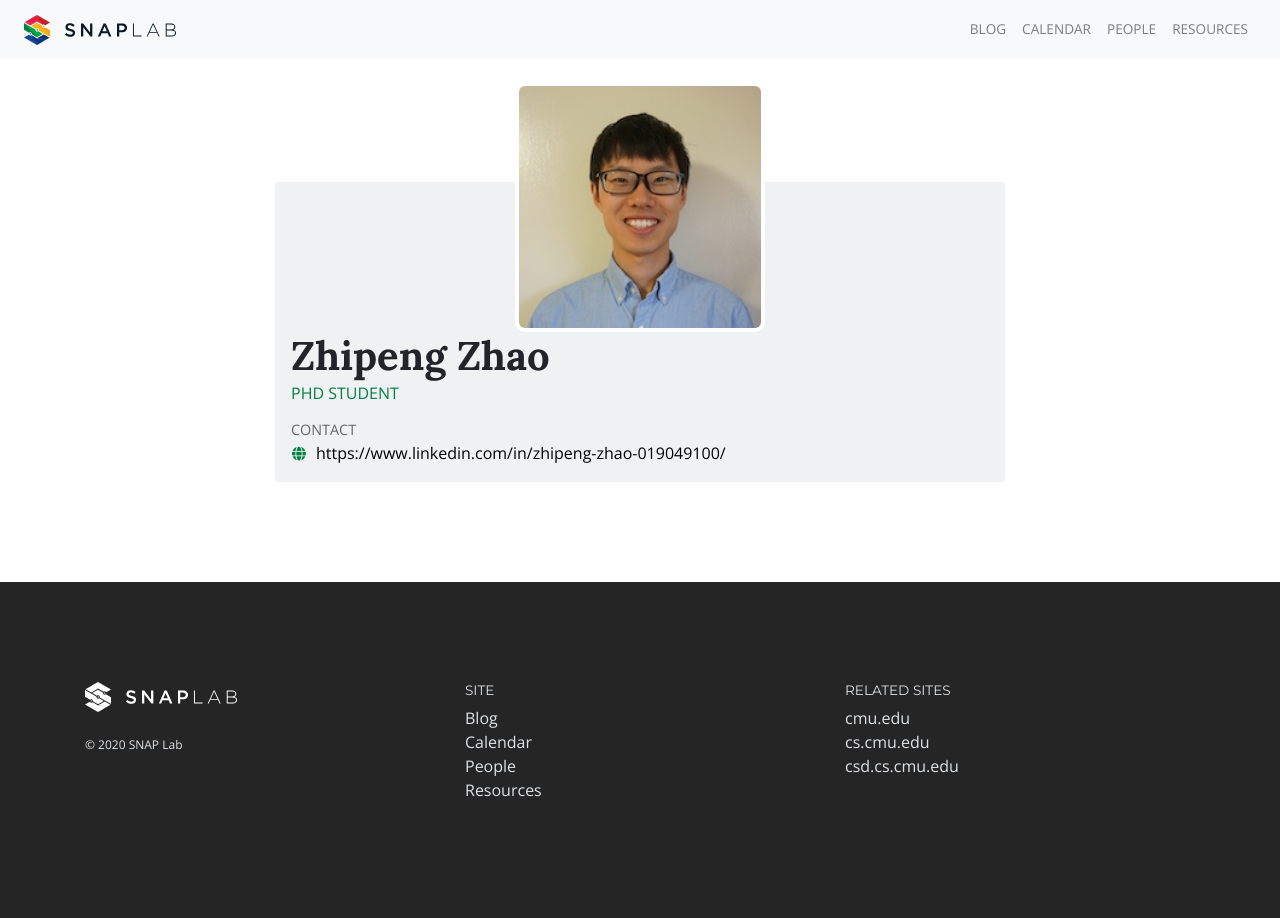
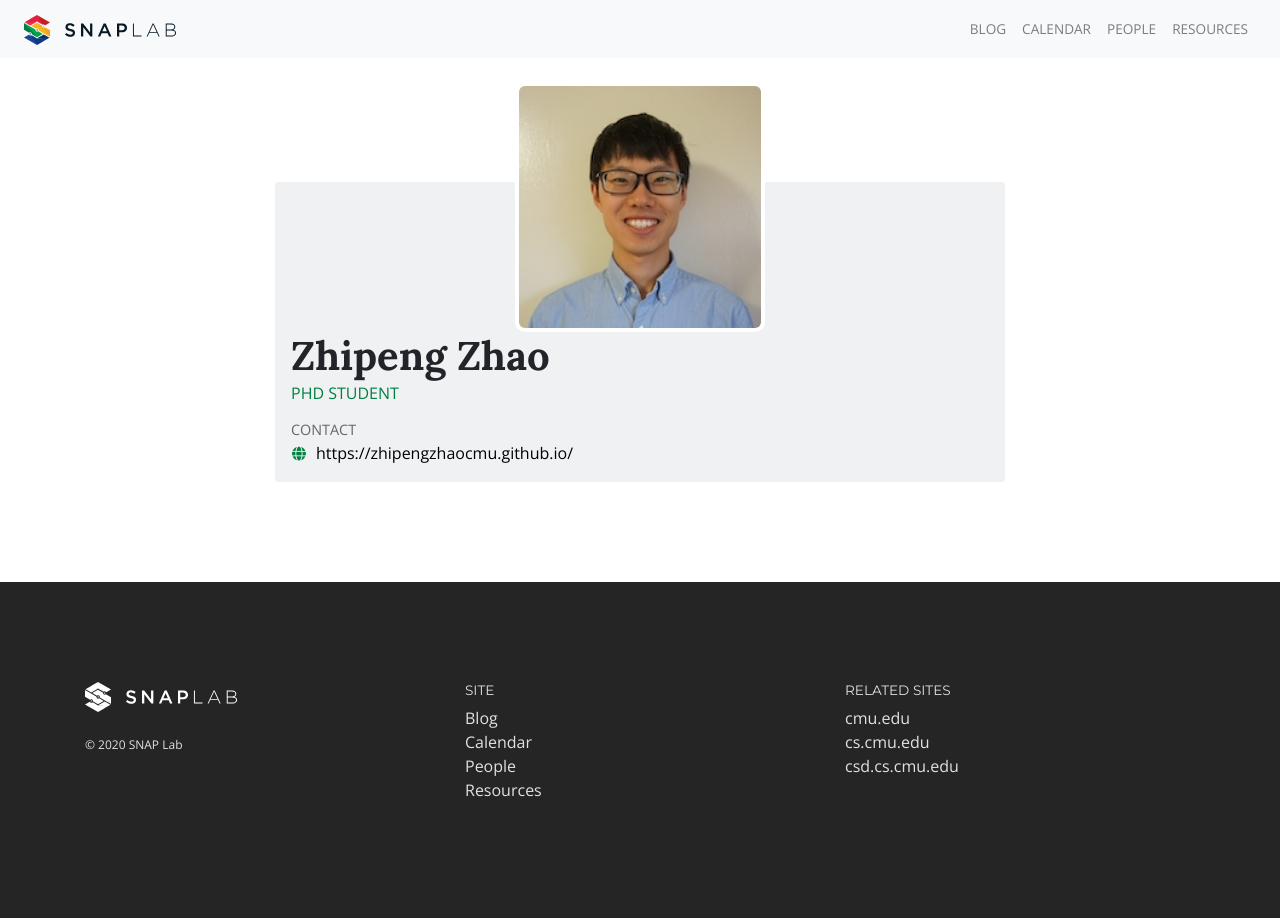
Before and after one commit to cmu-snap/cmu-snap.github.io, a Jekyll site: the page built from _people/zhipeng-zhao.md, in a window 1280 px wide. Built offline with Jekyll 4.4.1, drawn with Linux system fonts in a browser that asks for light colours; nearby versions of some CDN libraries; some web fonts are replaced; part of the change alters nothing that is shown.

Commit message:
Updating Zhipeng's website

```diff
--- a/_people/zhipeng-zhao.md
+++ b/_people/zhipeng-zhao.md
@@ -1,7 +1,7 @@
 ---
 layout: person
 name: Zhipeng Zhao
-website: https://www.linkedin.com/in/zhipeng-zhao-019049100/
+website: https://zhipengzhaocmu.github.io/
 position: PhD Student
 photo: zhipeng-zhao.jpg
 ---
```
